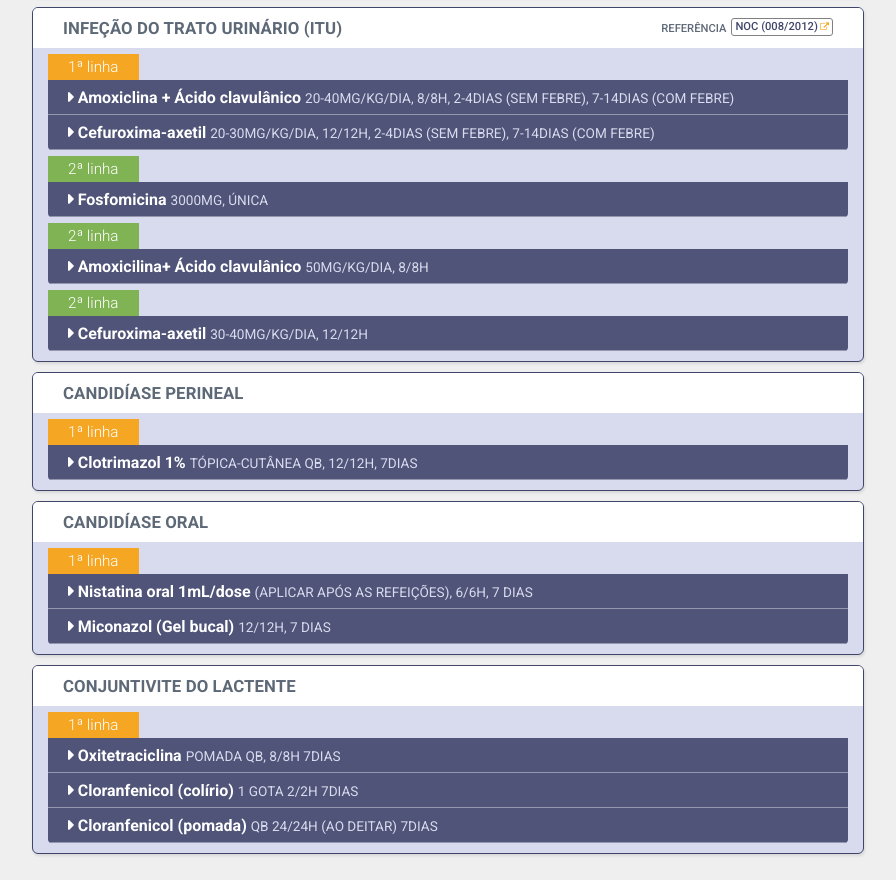
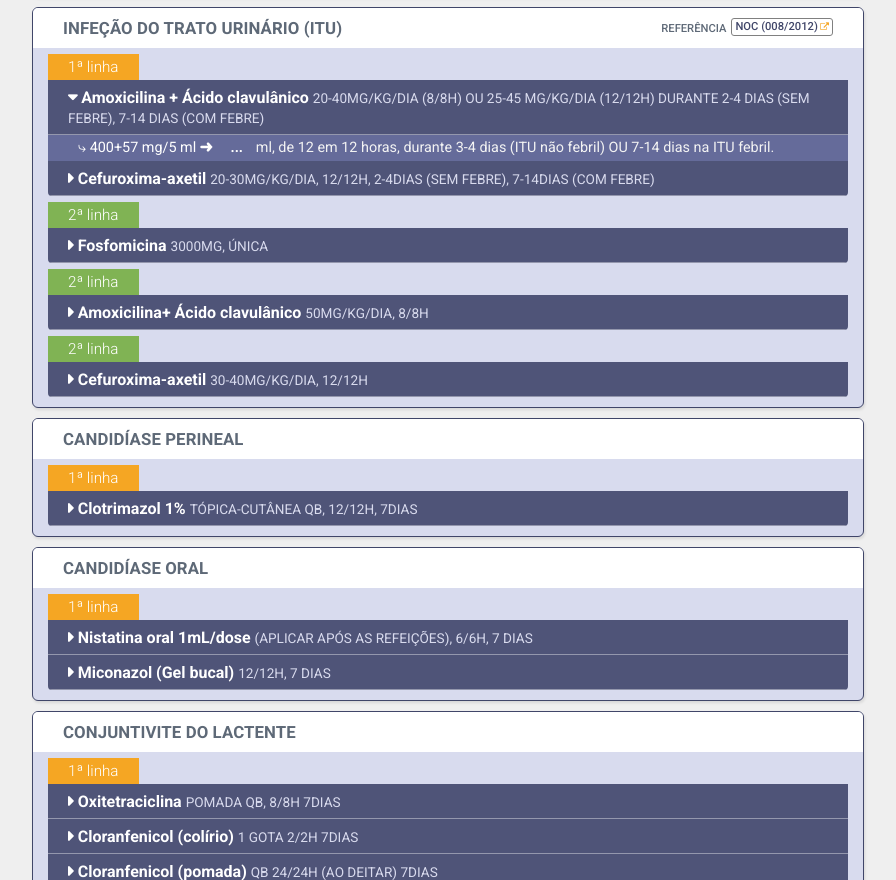
Before and after one commit to utterdestruction/utterdestruction, a plain HTML site: page index.html in a window 1280 px wide. Shown: the part 2193-3073 px from the top of the page, without its empty margins (192-1088 px from the left). Drawn offline with nearby package versions, Linux system fonts and the light colour scheme.

Commit message:
Adicionado amoxiclav ITU

```diff
--- a/index.html
+++ b/index.html
@@ -419,9 +419,13 @@
 							<div class="referencias">Referência<a href="https://www.dgs.pt/directrizes-da-dgs/normas-e-circulares-normativas/norma-n-0082012-de-16122012-pdf.aspx">NOC (008/2012)</a></div></div>
 							<div class="farmacos">
 								<div class="linha1">
-									<div class="titulo_farmaco">
-										<span class="nome_farmaco">Amoxiclina + Ácido clavulânico</span>
-										<span class="posologia_base">20-40mg/Kg/dia, 8/8h, 2-4dias (sem febre), 7-14dias (com febre)</span>
+									<div class="farmaco">
+										<div class="titulo_farmaco">
+											<span class="nome_farmaco">Amoxicilina + Ácido clavulânico</span>
+											<span class="posologia_base">20-40mg/kg/dia (8/8h) OU 25-45 mg/kg/dia (12/12h) durante 2-4 dias (sem febre), 7-14 dias (com febre)</span>
+										</div>
+										<div class="posologia_calculada" style="display: block;"><span class="formulacao">400+57 mg/5 ml</span><b class="dose" data-dose-por-toma="0.28125">...</b> ml, de 12 em 12 horas, durante 3-4 dias (ITU não febril) OU 7-14 dias na ITU febril.</div>
+
 									</div>
 
 
```
